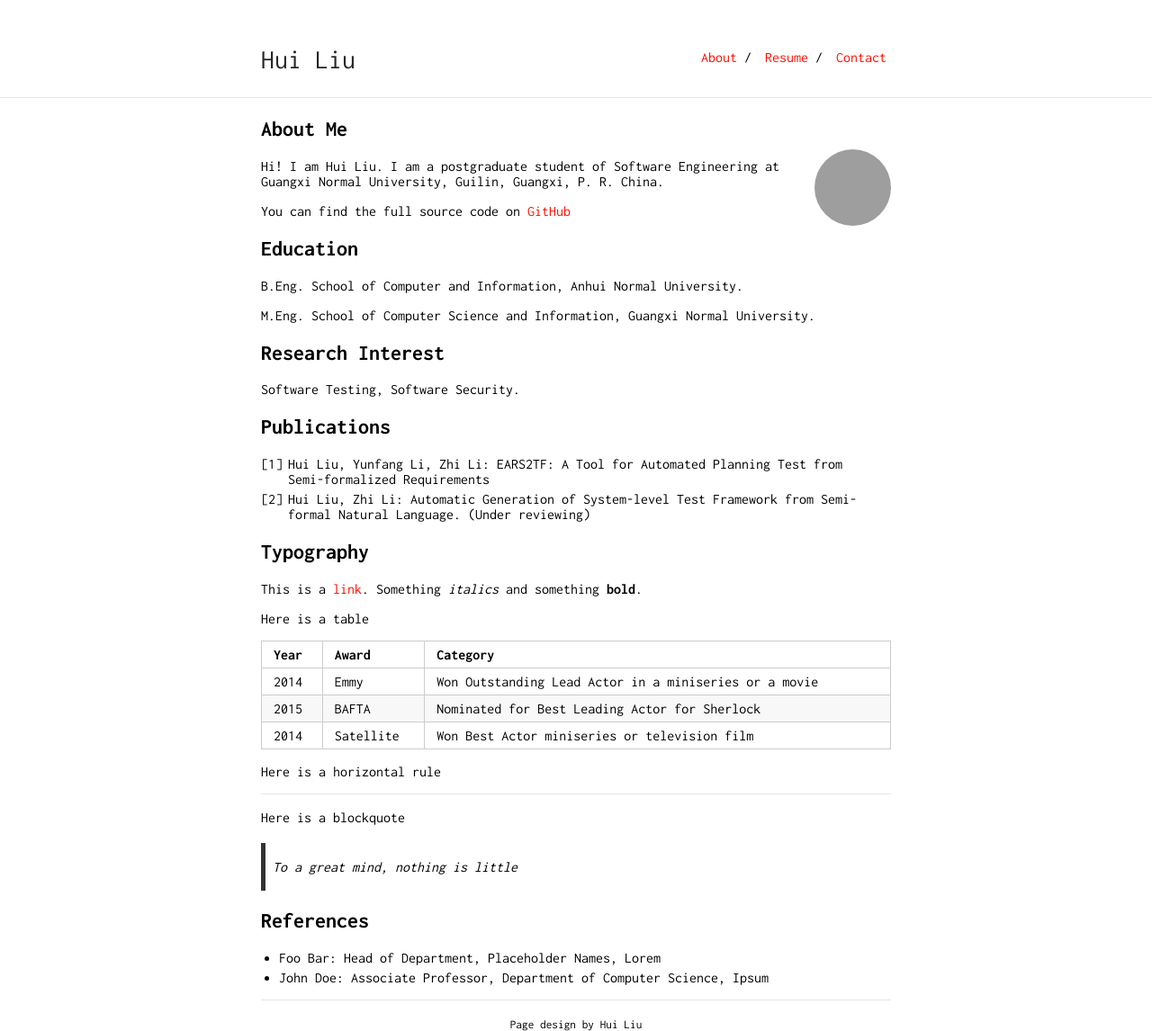
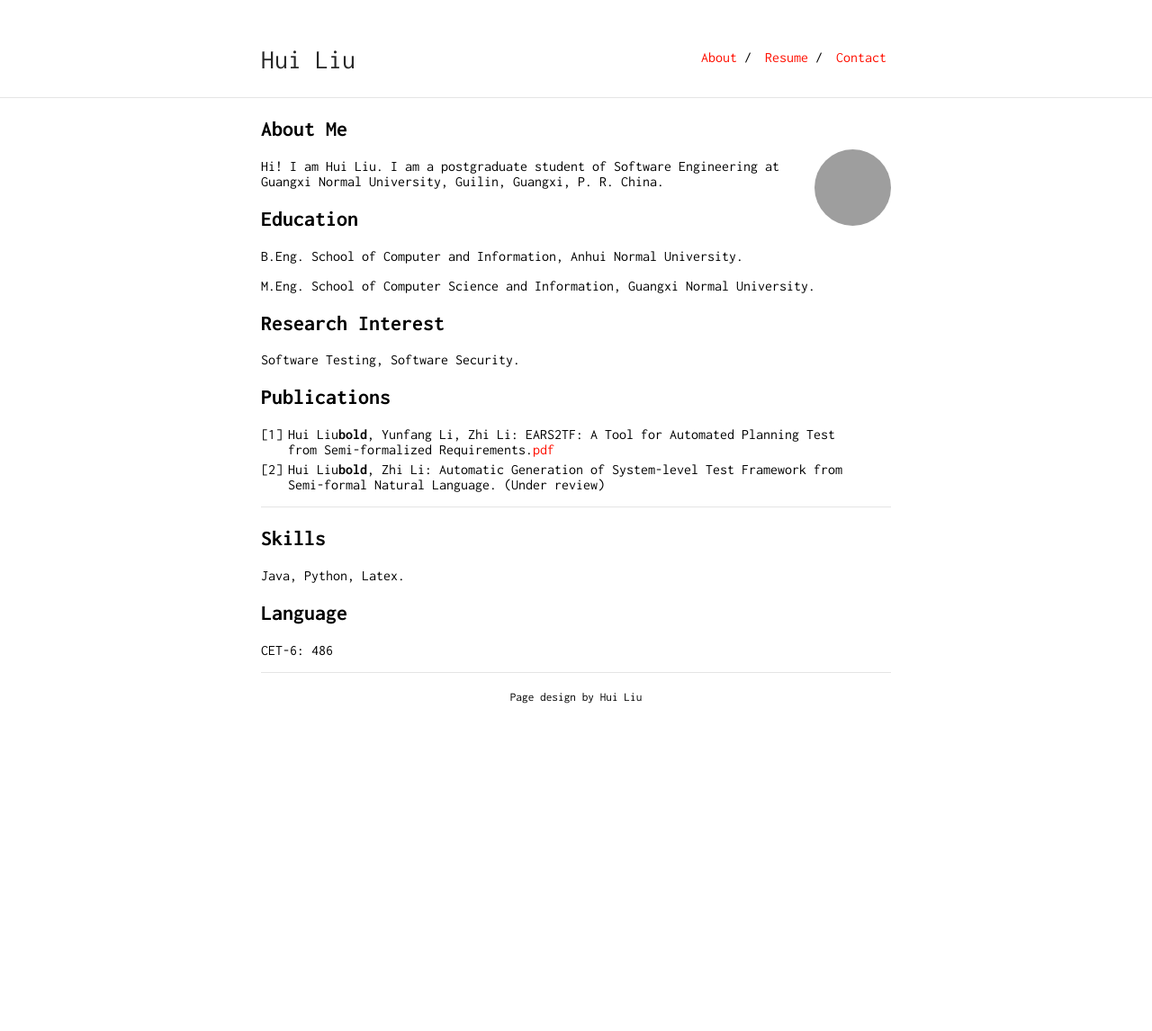
Before and after one commit to aloeordown/huiliu, a Jekyll site: the page built from index.md, in a window 1280 px wide. Shown: the whole page at 90% size. Built offline with Jekyll 4.4.1, drawn with Linux system fonts in a browser that asks for light colours; our own code applies the rules of GitHub Pages for plain Markdown files; after the commit the page ends 900 px from its top, so only the background shows below that; grey boxes are pictures that could not be loaded.

Commit message:
Update index.md

```diff
--- a/index.md
+++ b/index.md
@@ -7,8 +7,6 @@ layout: default
 <img class="profile-picture" src="photolh.png">
 
 Hi! I am Hui Liu. I am a postgraduate student of Software Engineering at Guangxi Normal University, Guilin, Guangxi, P. R. China.
-
-You can find the full source code on [GitHub](https://github.com/aloeordown)
 
 ## Education
 
@@ -22,30 +20,14 @@ Software Testing, Software Security.
 
 ## Publications
 
-1. Hui Liu, Yunfang Li, Zhi Li: EARS2TF: A Tool for Automated Planning Test from Semi-formalized Requirements
-2. Hui Liu, Zhi Li: Automatic Generation of System-level Test Framework from Semi-formal Natural Language. (Under reviewing)
-
-## Typography
-
-This is a [link](http://google.com). Something *italics* and something **bold**.
-
-Here is a table
-
-Year | Award | Category
------|-------|--------
-2014 | Emmy  | Won Outstanding Lead Actor in a miniseries or a movie
-2015 | BAFTA | Nominated for Best Leading Actor for Sherlock
-2014 | Satellite | Won Best Actor miniseries or television film
-
-Here is a horizontal rule
+1. Hui Liu**bold**, Yunfang Li, Zhi Li: EARS2TF: A Tool for Automated Planning Test from Semi-formalized Requirements.[pdf](https://ksiresearch.org/seke/seke22paper/paper179.pdf)
+2. Hui Liu**bold**, Zhi Li: Automatic Generation of System-level Test Framework from Semi-formal Natural Language. (Under review)
 
 ---
+## Skills
 
-Here is a blockquote
+Java, Python, Latex.
 
-> To a great mind, nothing is little
+## Language
 
-## References
-
-* Foo Bar: Head of Department, Placeholder Names, Lorem
-* John Doe: Associate Professor, Department of Computer Science, Ipsum
+CET-6: 486
```
